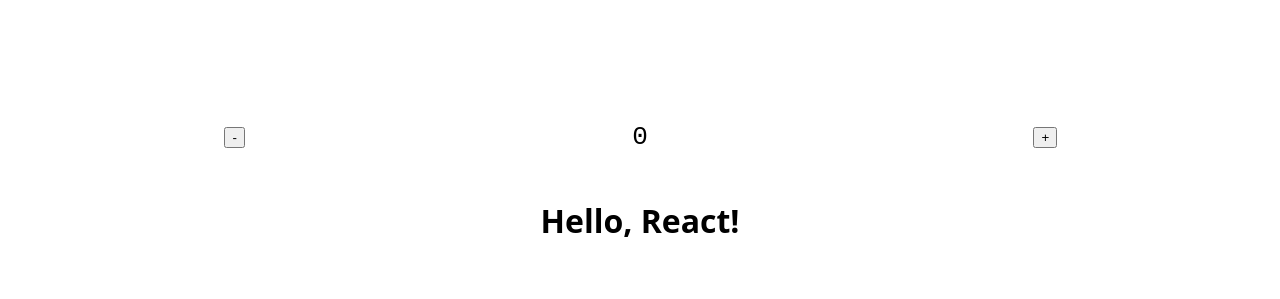
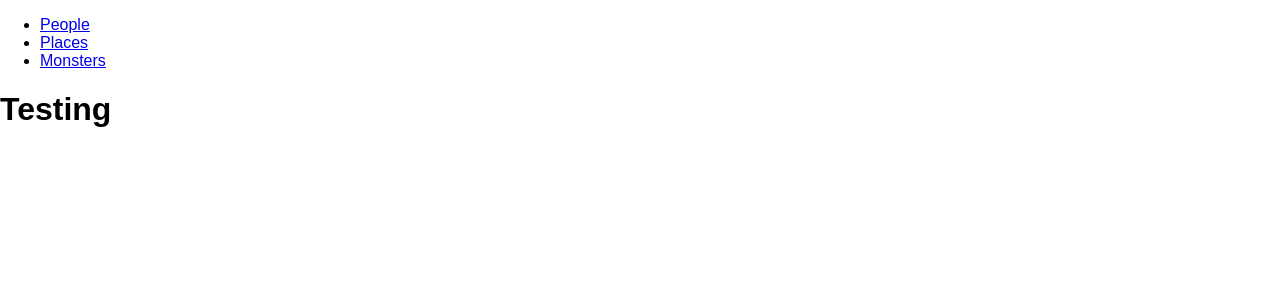
Before and after one commit to rowan-carlsen/nockat-dnd, an Astro site: page / in a window 1280 px wide. Built offline with nearby package versions, Linux system fonts and the light colour scheme; Astro itself is replaced by a stand-in of ours.

Commit message:
set up navigation

```diff
--- a/astro.config.mjs
+++ b/astro.config.mjs
@@ -5,6 +5,6 @@
 export default defineConfig({
   // Enable React to support React JSX components.
   integrations: [react()],
-  site: "https://rowan-carlsen.github.io",
-  base: "/nockat-dnd",
+  // site: "https://rowan-carlsen.github.io",
+  // base: "/nockat-dnd",
 });
--- a/package.json
+++ b/package.json
@@ -17,6 +17,11 @@
     "astro": "^4.0.3",
     "react": "^18.2.0",
     "react-dom": "^18.2.0",
+    "sass": "^1.69.5",
     "typescript": "^5.3.3"
+  },
+  "devDependencies": {
+    "prettier": "^3.2.2",
+    "prettier-plugin-astro": "^0.12.3"
   }
 }
--- a/src/components/Counter.css
+++ /dev/null
@@ -1,11 +0,0 @@
-.counter {
-	display: grid;
-	font-size: 2em;
-	grid-template-columns: repeat(3, minmax(0, 1fr));
-	margin-top: 2em;
-	place-items: center;
-}
-
-.counter-message {
-	text-align: center;
-}
--- /dev/null
+++ b/src/components/Counter.module.scss
@@ -0,0 +1,14 @@
+.counter {
+  display: grid;
+  font-size: 2em;
+  grid-template-columns: repeat(3, minmax(0, 1fr));
+  margin-top: 2em;
+  place-items: center;
+  & pre {
+    background: blue;
+  }
+}
+
+.counterMessage {
+  text-align: center;
+}
--- a/src/components/Counter.tsx
+++ b/src/components/Counter.tsx
@@ -1,25 +1,19 @@
-import { useState } from 'react';
-import './Counter.css';
+import { useState } from "react";
+import styles from "./Counter.module.scss";
 
-export default function Counter({
-	children,
-	count: initialCount,
-}: {
-	children: JSX.Element;
-	count: number;
-}) {
+export default function Counter({ children, count: initialCount }: { children: JSX.Element; count: number }) {
   const [count, setCount] = useState(initialCount);
   const add = () => setCount((i) => i + 1);
   const subtract = () => setCount((i) => i - 1);
 
   return (
     <>
-			<div className="counter">
+      <div className={styles.counter}>
         <button onClick={subtract}>-</button>
         <pre>{count}</pre>
         <button onClick={add}>+</button>
       </div>
-			<div className="counter-message">{children}</div>
+      <div className={styles.counterMessage}>{children}</div>
     </>
   );
 }
--- /dev/null
+++ b/src/components/Navigation.tsx
@@ -0,0 +1,16 @@
+const Navigation = () => (
+  <nav>
+    <ul>
+      <li>
+        <a href="/people">People</a>
+      </li>
+      <li>
+        <a href="/places">Places</a>
+      </li>
+      <li>
+        <a href="/monsters">Monsters</a>
+      </li>
+    </ul>
+  </nav>
+);
+export default Navigation;
--- /dev/null
+++ b/src/layouts/Layout.astro
@@ -0,0 +1,26 @@
+---
+import Navigation from "../components/Navigation.tsx";
+---
+
+<html lang="en">
+  <head>
+    <meta charset="utf-8" />
+    <meta name="viewport" content="width=device-width, initial-scale=1.0" />
+    <meta name="generator" content={Astro.generator} />
+    <link rel="icon" type="image/svg+xml" href="/favicon.svg" />
+    <title>No One Can Gnoll About This Omnibus</title>
+    <style>
+      html,
+      body {
+        font-family: sans-serif;
+        margin: 0;
+      }
+    </style>
+  </head>
+  <body>
+    <Navigation />
+    <main>
+      <slot />
+    </main>
+  </body>
+</html>
--- a/src/pages/index.astro
+++ b/src/pages/index.astro
@@ -1,36 +1,11 @@
 ---
 // Component Imports
-import Counter from '../components/Counter';
-const someProps = {
-	count: 0,
-};
+import Layout from '../layouts/Layout.astro';
 
 // Full Astro Component Syntax:
 // https://docs.astro.build/core-concepts/astro-components/
 ---
 
-<html lang="en">
-	<head>
-		<meta charset="utf-8" />
-		<meta name="viewport" content="width=device-width" />
-		<meta name="generator" content={Astro.generator} />
-		<link rel="icon" type="image/svg+xml" href="/favicon.svg" />
-		<style>
-			html,
-			body {
-				font-family: system-ui;
-				margin: 0;
-			}
-			body {
-				padding: 2rem;
-			}
-		</style>
-	</head>
-	<body>
-		<main>
-			<Counter {...someProps} client:visible>
-				<h1>Hello, React!</h1>
-			</Counter>
-		</main>
-	</body>
-</html>
+<Layout>
+	<h1>Testing</h1>
+</Layout>
```
Also changed, not shown: src/pages/monsters.astro (added, +7 -0 lines), src/pages/people.astro (added, +7 -0 lines), src/pages/places.astro (added, +7 -0 lines), 1 other file. Lines whose indentation alone changed are shown as unchanged.
